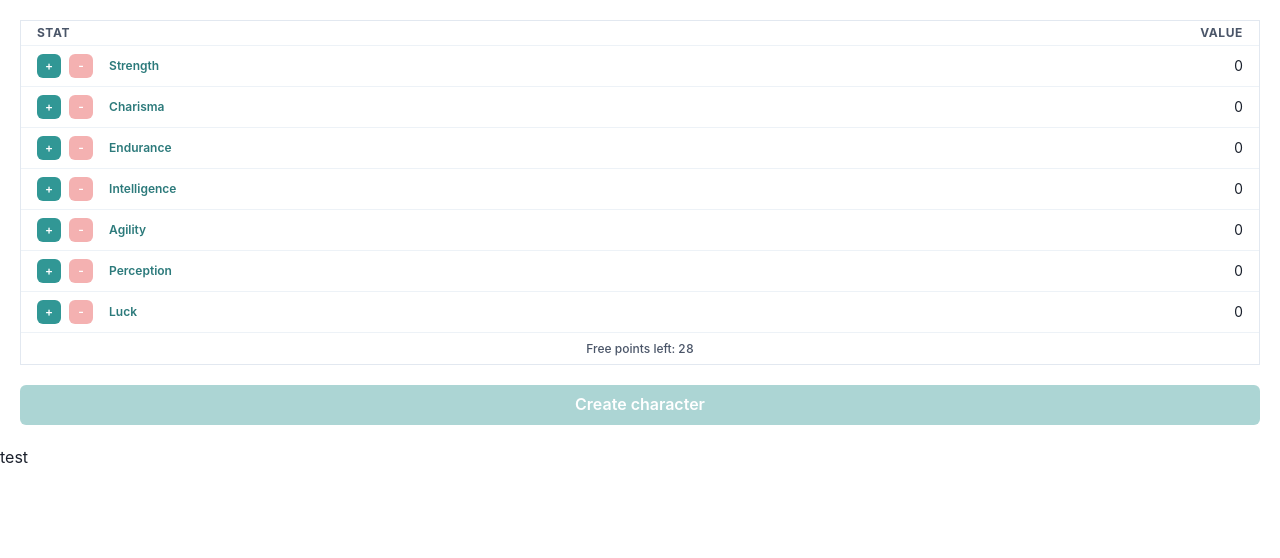
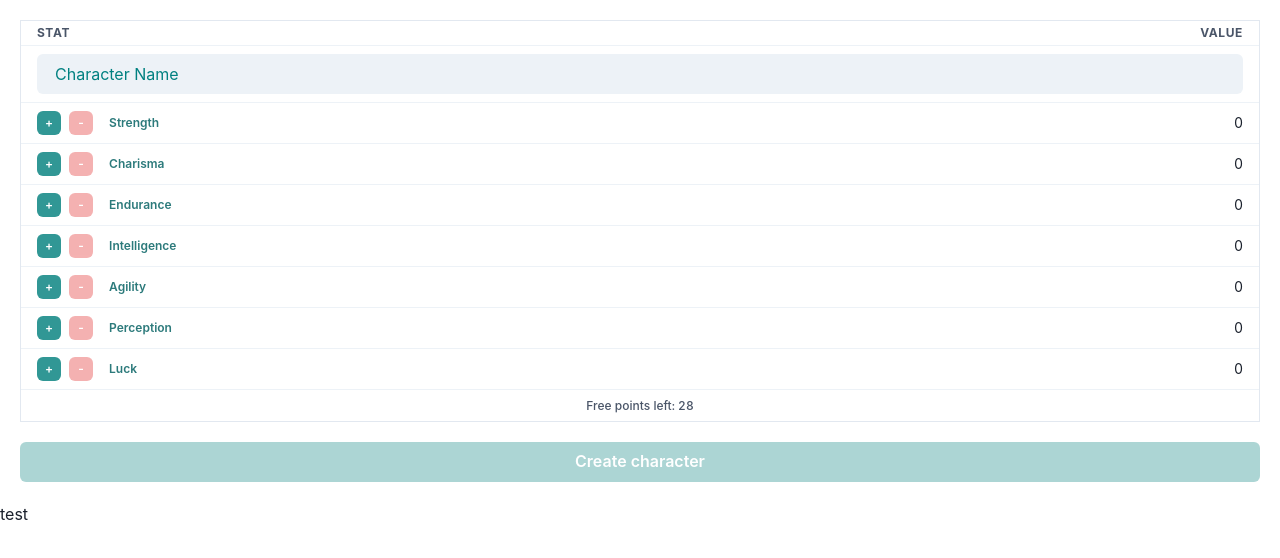
Before and after one commit to yehor-akunishnikov/interactive-character-sheet, a React (Create React App) app: page / in a window 1280 px wide. Shown: the top 558 px of the page. Built offline with nearby package versions, Linux system fonts and the light colour scheme.

Commit message:
Added export button and character name

```diff
--- a/src/App.js
+++ b/src/App.js
@@ -1,4 +1,6 @@
 import React, { useState } from 'react';
+
+import { Button } from '@chakra-ui/react';
 
 import './style.css';
 
@@ -12,8 +14,24 @@ export default function App() {
     <>
       <GeneralPointsSheet
         isCharacterCreated={isCharacterCreated}
-        onCharacterCreation={() => setIsCharacterCreated(true)}
+        onCharacterCreation={() => {
+          setIsCharacterCreated(true);
+        }}
       />
+      {isCharacterCreated && (
+        <Button
+          size="xs"
+          colorScheme="blue"
+          position="fixed"
+          bottom="5px"
+          left="5px"
+          onClick={() => {
+            console.log(localStorage.getItem('characterData'));
+          }}
+        >
+          Export character data
+        </Button>
+      )}
       <DetailedStatsSheet />
     </>
   );
--- a/src/GeneralPointsSheet.js
+++ b/src/GeneralPointsSheet.js
@@ -26,6 +26,8 @@ import {
   useDisclosure,
 } from '@chakra-ui/react';
 
+import { Input } from '@chakra-ui/react';
+
 import StatDescription from './StatDescription.js';
 
 export default function GeneralPointsSheet({
@@ -44,13 +46,17 @@ export default function GeneralPointsSheet({
   const [points, setPoints] = useState(28);
   const [isSelectedOrigin, setIsSelectedOrigin] = useState(false);
   const [modalCurrentStat, setModalCurrentStat] = useState(null);
+  const [characterName, setCharacterName] = useState('');
   const { isOpen, onOpen, onClose } = useDisclosure();
 
   useEffect(() => {
-    const statsFromStorage = localStorage.getItem('characterStats');
+    const characterDataFromStorage = localStorage.getItem('characterData');
 
-    if (statsFromStorage) {
-      setStats(JSON.parse(statsFromStorage));
+    if (characterDataFromStorage) {
+      const characterData = JSON.parse(characterDataFromStorage);
+
+      setStats(characterData.stats);
+      setCharacterName(characterData.characterName);
       onCharacterCreation();
     }
   }, []);
@@ -89,12 +95,18 @@ export default function GeneralPointsSheet({
   };
 
   const createCharacter = () => {
-    localStorage.setItem('characterStats', JSON.stringify(stats));
     onCharacterCreation();
+    localStorage.setItem(
+      'characterData',
+      JSON.stringify({
+        stats,
+        characterName,
+      })
+    );
   };
 
   const isCreateButtonDisabled = () => {
-    return points !== 0 || isCharacterCreated;
+    return points !== 0 || !characterName;
   };
 
   return (
@@ -109,6 +121,23 @@ export default function GeneralPointsSheet({
               </Tr>
             </Thead>
             <Tbody>
+              <Tr>
+                <Td colSpan="2">
+                  <Input
+                    type="text"
+                    variant="filled"
+                    placeholder="Character name"
+                    value={characterName}
+                    isDisabled={isCharacterCreated}
+                    color="teal"
+                    placeholder="Character Name"
+                    _placeholder={{ color: 'inherit' }}
+                    onChange={(event) => {
+                      setCharacterName(event.target.value);
+                    }}
+                  />
+                </Td>
+              </Tr>
               {Object.keys(stats).map((statName) => {
                 return (
                   <Tr key={statName}>
```
